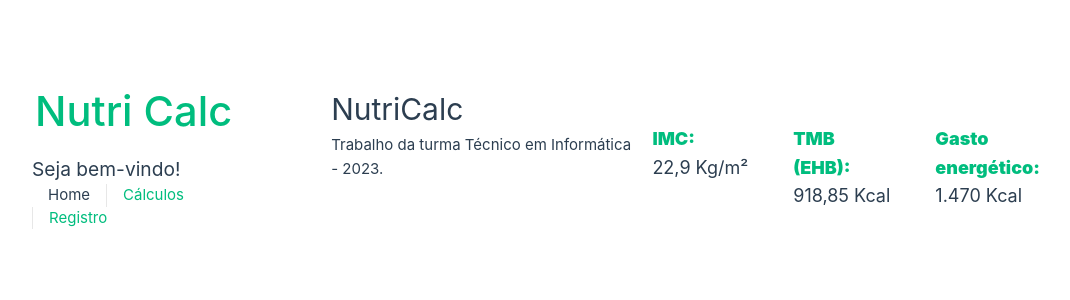
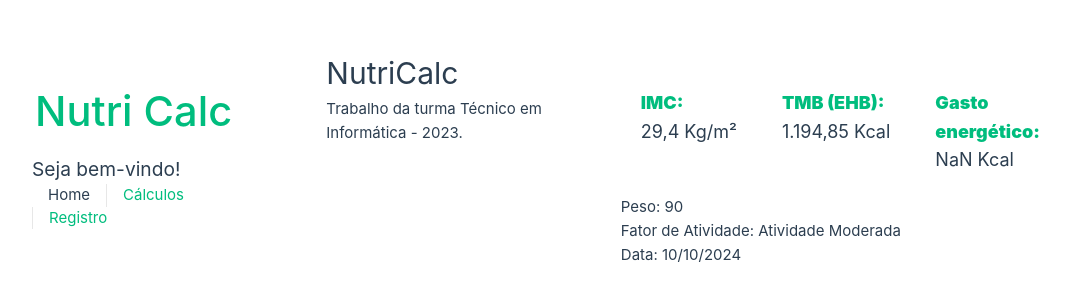
Before and after one commit to senacgo-hugotannus/nutri-calc-frontend, a Vue app: page / in a window 1280 px wide. Shown: the part 242-542 px from the top of the page, without its empty margins (94-1164 px from the left). Built offline with nearby package versions, Linux system fonts and the light colour scheme.

Commit message:
NCInfo (Com último registro.)

```diff
--- a/src/components/NCInfo.vue
+++ b/src/components/NCInfo.vue
@@ -15,24 +15,47 @@
             </div>
         </div>
     </NCContainer>
+    <p>Peso: {{ ultimoRegistro.peso }}</p>
+    <p>Fator de Atividade: {{ ultimoRegistro.fatorAtividade }}</p>
+    <p>Data: {{ ultimoRegistro.date }}</p>
 </template>
 
 <script>
 import NCContainer from './NCContainer.vue';
 import NCNumber from './NCNumber.vue';
-import { mapState, mapWritableState } from 'pinia'
-import { pacienteStore } from "@/stores/pacientes.js"
+import { mapState, mapWritableState } from 'pinia';
+import { pacienteStore } from "@/stores/pacientes.js";
 
 export default {
+    name: 'NCInfo',
+    props: {
+        peso: Number,
+        fatorAtividade: Number,
+    },
     components: {
         NCNumber,
         NCContainer,
     },
     computed: {
-        ...mapState(pacienteStore, ['ge', 'imc', 'tmb']),
-        ...mapWritableState(pacienteStore, ['altura', 'fatorAtividade', 'genero', 'idade', 'peso']),
+        ...mapState(pacienteStore, ['ultimoRegistro']),
+        ...mapWritableState(pacienteStore, ['altura', 'genero', 'idade',]),
+        ge() {
+            return this.tmb * this.ultimoRegistro.fatorAtividade;
+        },
+        imc() {
+            return this.ultimoRegistro.peso / this.altura ** 2;
+        },
+        tmb() {
+            return this.genero === 'Feminino' ? this.tmbFeminino : this.tmbMasculino;
+        },
+        tmbFeminino() {
+            return 655 + 9.56 * this.ultimoRegistro.peso + 1.85 * this.altura - 4.68 * this.idade;
+        },
+        tmbMasculino() {
+            return 66.5 + 13.8 * this.ultimoRegistro.peso + 5 * this.altura - 6.8 * this.idade;
+        },
     },
-}
+};
 </script>
 
 <style scoped>
@@ -56,9 +79,9 @@ export default {
 }
 
 .result {
-  font-size: 18px;
-  text-align: left;
-  margin-top: 20px;
+    font-size: 18px;
+    text-align: left;
+    margin-top: 20px;
 }
 
 .title {
--- a/src/stores/pacientes.js
+++ b/src/stores/pacientes.js
@@ -1,4 +1,4 @@
-import { defineStore } from 'pinia'
+import { defineStore } from 'pinia';
 
 export const pacienteStore = defineStore('paciente', {
   state: () => {
@@ -6,8 +6,8 @@ export const pacienteStore = defineStore('paciente', {
       altura: 1.75,
       genero: 'Masculino',
       idade: 18,
-      peso: 70,
-      fatorAtividade: 1.6,
+      // peso: 80,
+      // fatorAtividade: 1.2,
       registros: [
         { peso: 90, fatorAtividade: 'Atividade Moderada', date: '10/10/2024' },
         { peso: 92, fatorAtividade: 'Atividade Intensa', date: '28/09/2024' },
@@ -16,23 +16,11 @@ export const pacienteStore = defineStore('paciente', {
         { peso: 98, fatorAtividade: 'Atividade Moderada', date: '10/08/2024' },
         { peso: 96, fatorAtividade: 'Atividade Leve', date: '29/07/2024' },
       ],
-    }
+    };
   },
   getters: {
-    ge(state) {
-      return this.tmb * state.fatorAtividade
+    ultimoRegistro: (state) => {
+      return state.registros[0];
     },
-    imc(state) {
-      return state.peso / state.altura ** 2
-    },
-    tmb(state) {
-      return state.genero === 'Feminino' ? this.tmbFeminino : this.tmbMasculino
-    },
-    tmbFeminino(state) {
-      return 655 + 9.56 * state.peso + 1.85 * state.altura - 4.68 * state.idade
-    },
-    tmbMasculino(state) {
-      return 66.5 + 13.8 * state.peso + 5 * state.altura - 6.8 * state.idade
-    }
-  }
-})
+  },
+});
```
